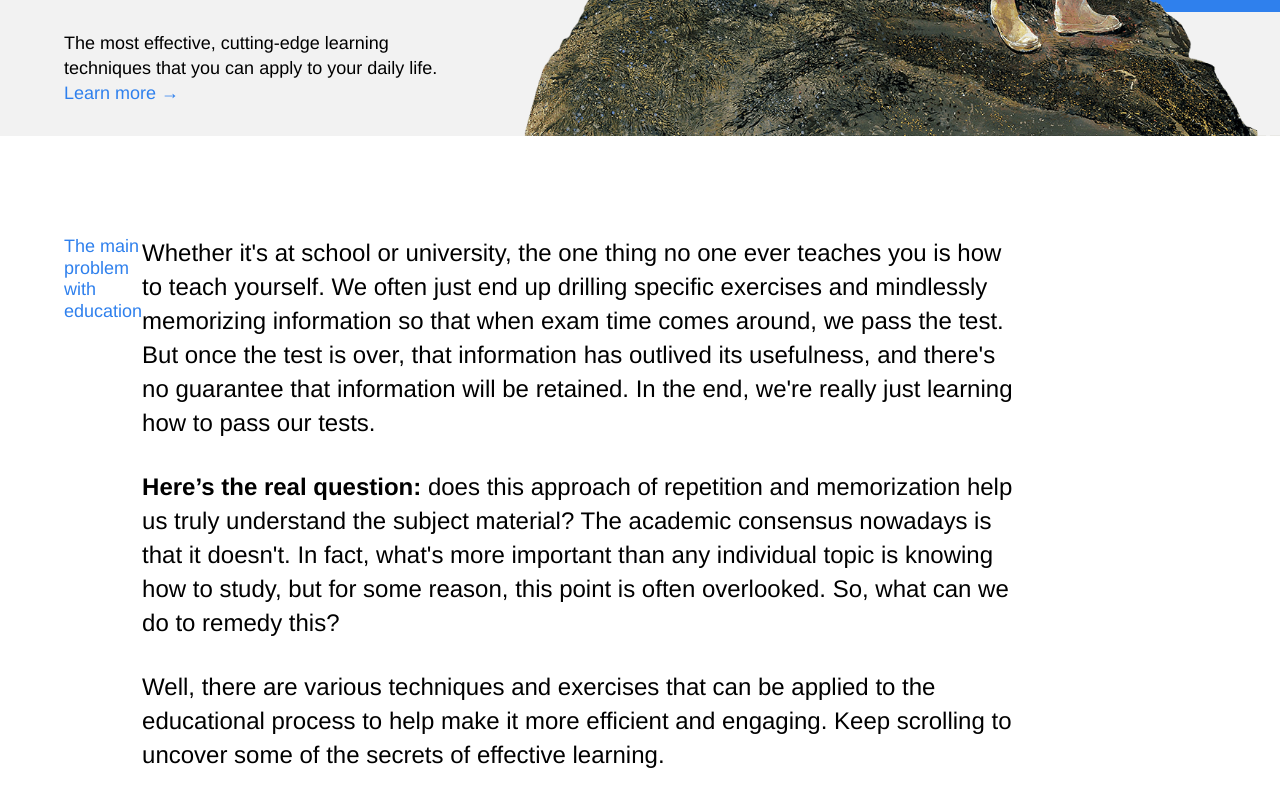
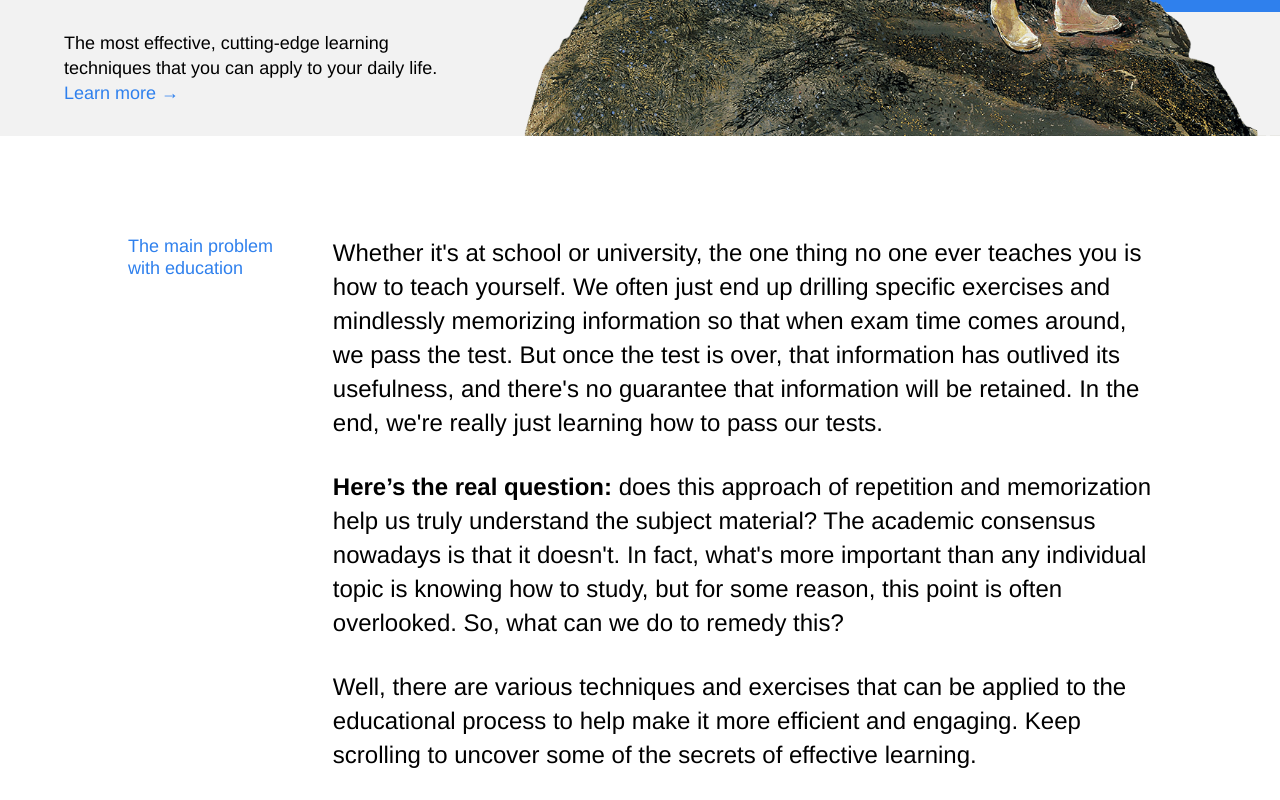
Before and after one commit to Samm96/web_project_1, a plain HTML site: page index.html in a window 1280 px wide. Shown: the part 620-1420 px from the top of the page. Drawn offline with Linux system fonts and the light colour scheme.

Commit message:
Description Fix CSS

```diff
--- a/styles/style.css
+++ b/styles/style.css
@@ -80,23 +80,20 @@
 }
 
 .description {
-  margin-left: auto;
-  margin-right: auto;
-  padding-top: 100px;
-  padding-bottom: 100px;
+  margin: 100px 0 100px 0;
 }
 
 .two-columns {
 display: flex;
 justify-content: space-between;
- margin: 0;
+ margin: auto;
  padding: 0;
  width: 80%;
 }
 
 .two-columns__brief {
-  margin: 0 0 0 64px;
-  max-width: 175px;
+  margin: 0;
+  width: 175px;
   padding: 0;
   line-height: 1.2;
   font-size: 18px;
@@ -110,6 +107,7 @@ justify-content: space-between;
   padding: 0;
   min-width: 784px;
   flex-direction: column;
+  width: 80%;
 }
 
 
```
